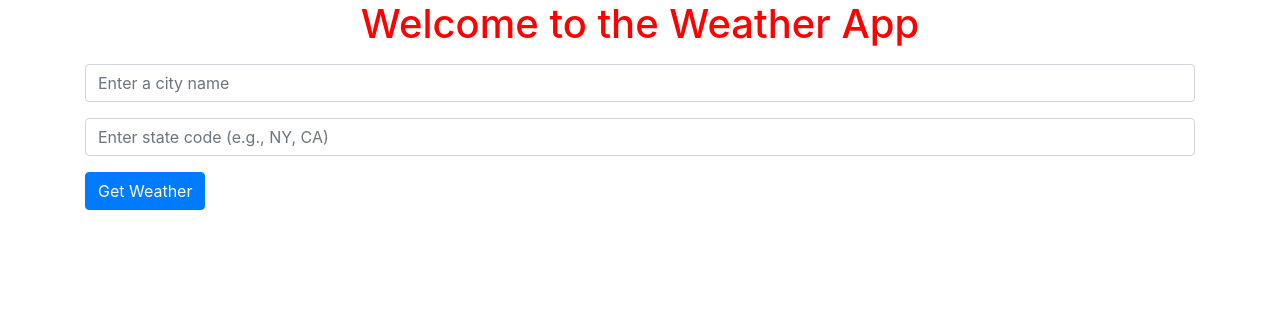
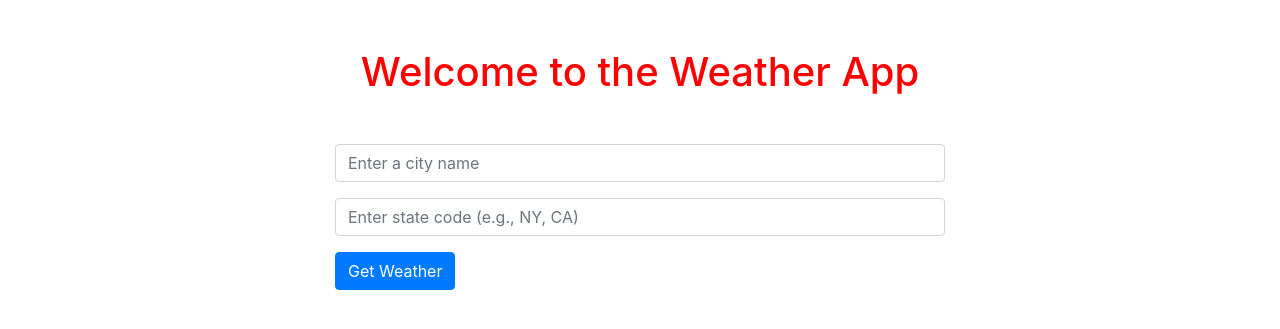
Before and after one commit to Drew-Andersen/Python-Weather-App, a Django app: page / in a window 1280 px wide. Shown: the top 329 px of the page. Run offline with Django 5.2, Linux system fonts and the light colour scheme.

Commit message:
Added some bootstrap

```diff
--- a/weather_project/templates/weather_app/index.html
+++ b/weather_project/templates/weather_app/index.html
@@ -11,8 +11,8 @@
 </head>
 
 <body>
-    <h1 class="text-center">Welcome to the Weather App</h1>
-    <div class="container">
+    <h1 class="text-center my-5">Welcome to the Weather App</h1>
+    <div class="container w-50">
         <form method="POST">
             {% csrf_token %}
             <input class="form-control my-3" type="text" name="city" placeholder="Enter a city name" required>
@@ -22,11 +22,11 @@
         </form>
 
         {% if error_message %}
-        <p class="error">{{ error_message }}</p>
+        <p class="error text-center my-3">{{ error_message }}</p>
         {% endif %}
 
         {% if weather_data %}
-        <div class="weather-container text-center">
+        <div class="weather-container text-center w-75">
             <h2>Weather in {{ weather_data.name }}, {% if weather_data.state %}{{ weather_data.state }} {% endif %}</h2>
             <div class="text-left mx-4">
                 <p>Temperature: {{ weather_data.main.temp_f }}°F</p>
```
